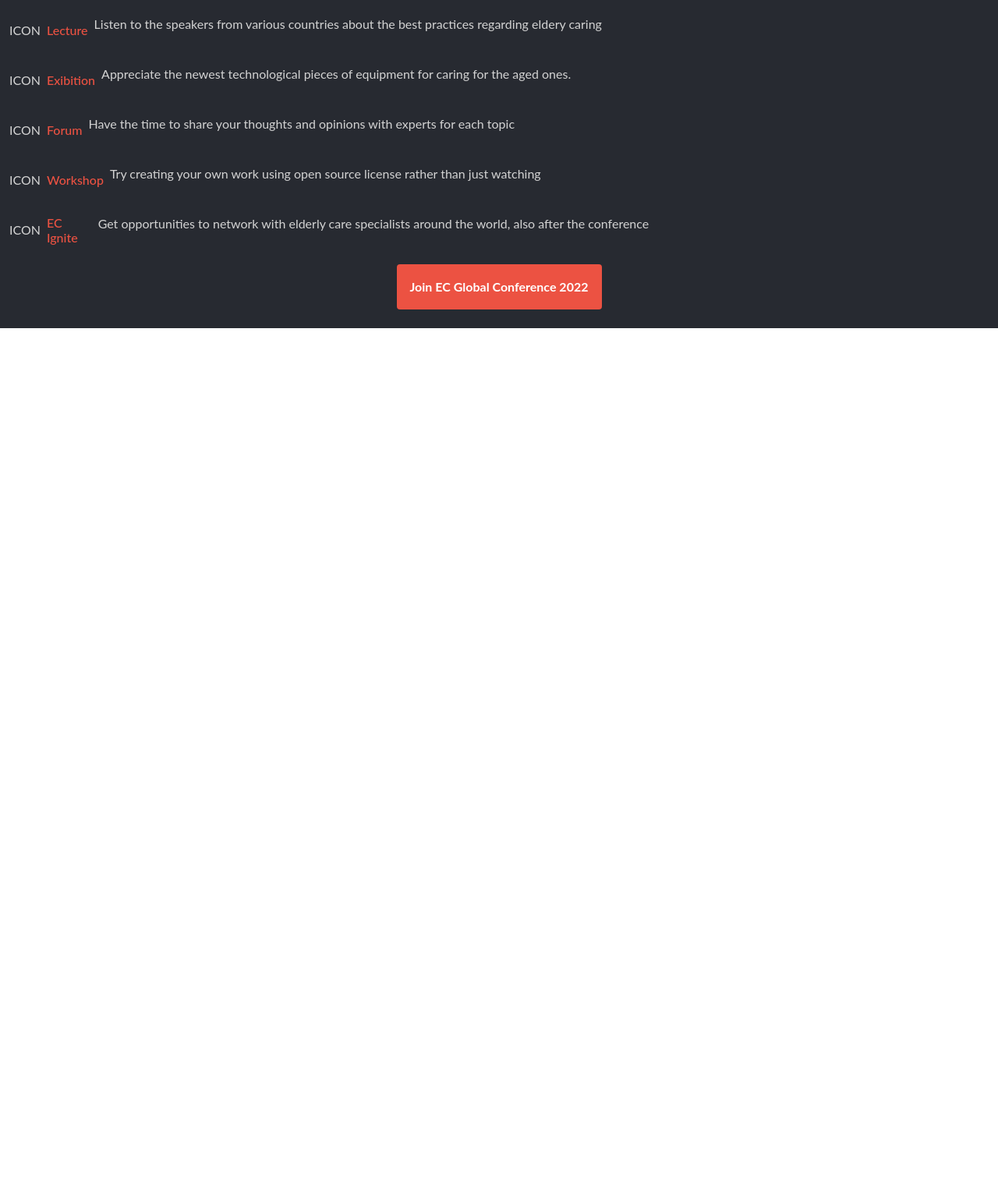
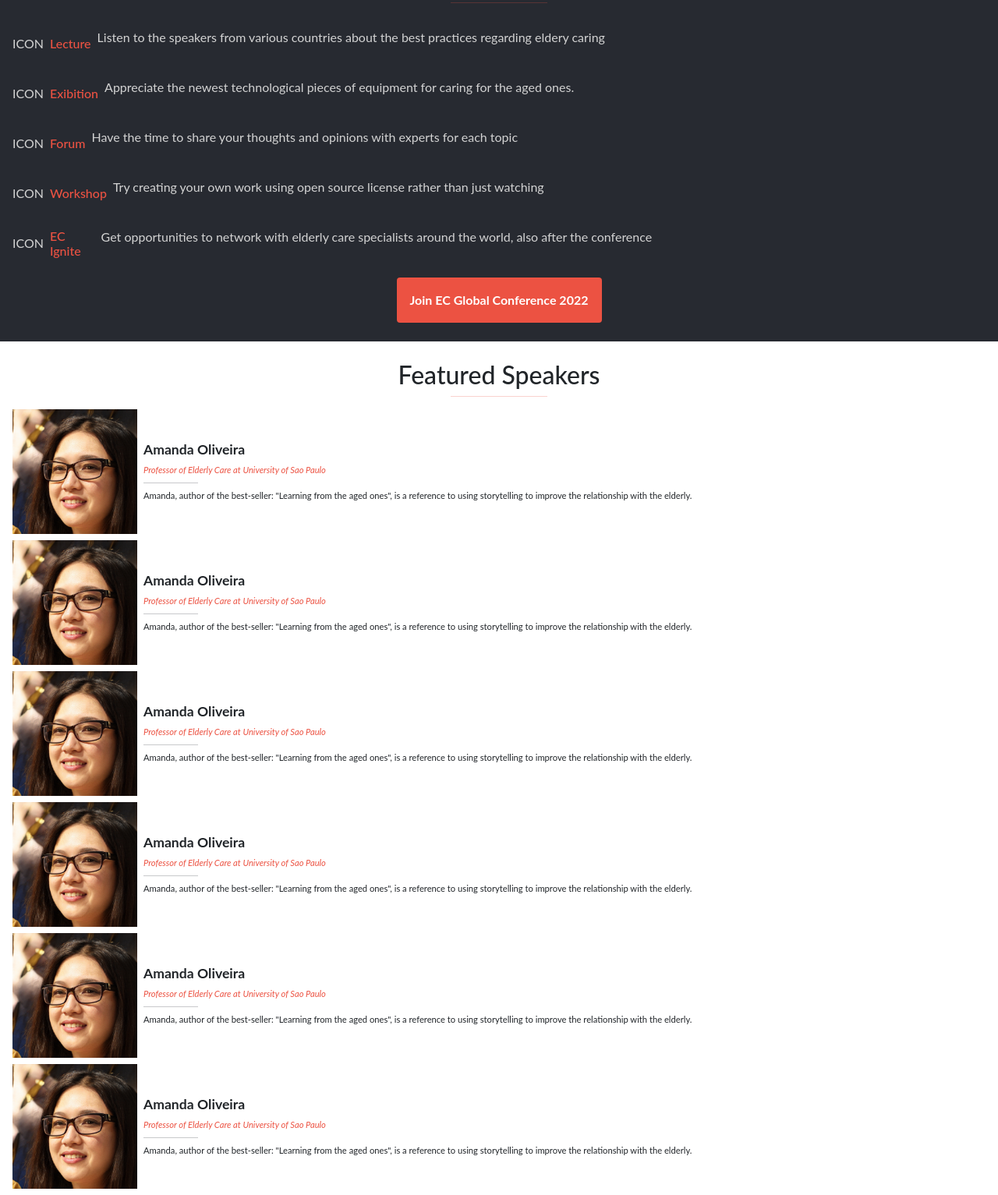
Before and after one commit to leopiresgoss/first-capstone, a website: page index.html in a window 1280 px wide. Shown: the part 553-2086 px from the top of the page at 78% size. Before the commit the page ends 974 px from the top, so only its background shows below. Drawn offline with nearby package versions, Linux system fonts and the light colour scheme; a web font is replaced by a local one.

Commit message:
Add speakers section
I also created images folder to store images

```diff
--- a/index.html
+++ b/index.html
@@ -49,8 +49,8 @@
     </nav>
   </header>
   <main>
-    <section id="headline" class="container-fluid d-flex align-items-center">
-      <div class="content px-2 d-flex flex-column">
+    <section id="headline" class="container-fluid px-3 d-flex align-items-center">
+      <div class="content d-flex flex-column">
         <h5 class="before-title mt-4">"Hello! Sharing world!"</h5>
         <h1 class="title mb-4">ELDERLY CARE<br>GLOBAL CONFERENCE<br>2022</h1>
         <p class="description mb-4">Lorem ipsum dolor sit amet consectetur adipisicing elit. Nostrum, hic distinctio nisi provident illo illum eligendi.</p>
@@ -60,8 +60,8 @@
         </div>
       </div>
     </section>
-    <section id="program" class="container-fluid">
-      <h2 class="title text-center pt-4">Main Program</h2>
+    <section id="program" class="container-fluid px-3">
+      <h2 class="title text-center pt-4 d-flex flex-column align-items-center">Main Program<hr></h2>
       <div class="cards">
         <div class="row row-cols-1 gap-4 mt-4">
           <div class="col d-flex">
@@ -95,6 +95,72 @@
         <a type="button" href="#" class="btn join-conference my-4">Join EC Global Conference 2022</a>
       </div>
     </section>
+    <section id="speakers" class="container-fluid px-3">
+      <h2 class="title d-flex flex-column align-items-center pt-4">Featured Speakers<hr></h2>
+      <div class="cards my-2">
+        <div class="row row-cols-1 gap-2 mt-2">
+          <div class="col d-flex gap-2 align-items-center">
+            <img src="images/speakers/avatar-amanda.jpg" alt="Avatar of Amanda">
+            <div class="details d-flex flex-column">
+              <h5 class="name">Amanda Oliveira</h5>
+              <p class="about">Professor of Elderly Care at University of Sao Paulo</p>
+              <hr>
+              <p class="more-info">Amanda, author of the best-seller: "Learning from the aged ones", is a reference to using storytelling to improve the relationship with the elderly. </p>
+            </div>
+          </div>
+          <div class="col d-flex gap-2 align-items-center">
+            <img src="images/speakers/avatar-amanda.jpg" alt="Avatar of Amanda">
+            <div class="details d-flex flex-column">
+              <h5 class="name">Amanda Oliveira</h5>
+              <p class="about">Professor of Elderly Care at University of Sao Paulo</p>
+              <hr>
+              <p class="more-info">Amanda, author of the best-seller: "Learning from the aged ones", is a reference to using storytelling to improve the relationship with the elderly. </p>
+            </div>
+          </div>
+        </div>
+        <div class="row row-cols-1 gap-2 mt-2">
+          <div class="col d-flex gap-2 align-items-center">
+            <img src="images/speakers/avatar-amanda.jpg" alt="Avatar of Amanda">
+            <div class="details d-flex flex-column">
+              <h5 class="name">Amanda Oliveira</h5>
+              <p class="about">Professor of Elderly Care at University of Sao Paulo</p>
+              <hr>
+              <p class="more-info">Amanda, author of the best-seller: "Learning from the aged ones", is a reference to using storytelling to improve the relationship with the elderly. </p>
+            </div>
+          </div>
+          <div class="col d-flex gap-2 align-items-center">
+            <img src="images/speakers/avatar-amanda.jpg" alt="Avatar of Amanda">
+            <div class="details d-flex flex-column">
+              <h5 class="name">Amanda Oliveira</h5>
+              <p class="about">Professor of Elderly Care at University of Sao Paulo</p>
+              <hr>
+              <p class="more-info">Amanda, author of the best-seller: "Learning from the aged ones", is a reference to using storytelling to improve the relationship with the elderly. </p>
+            </div>
+          </div>
+        </div>
+        <div class="row row-cols-1 gap-2 mt-2">
+          <div class="col d-flex gap-2 align-items-center">
+            <img src="images/speakers/avatar-amanda.jpg" alt="Avatar of Amanda">
+            <div class="details d-flex flex-column">
+              <h5 class="name">Amanda Oliveira</h5>
+              <p class="about">Professor of Elderly Care at University of Sao Paulo</p>
+              <hr>
+              <p class="more-info">Amanda, author of the best-seller: "Learning from the aged ones", is a reference to using storytelling to improve the relationship with the elderly. </p>
+            </div>
+          </div>
+          <div class="col d-flex gap-2 align-items-center">
+            <img src="images/speakers/avatar-amanda.jpg" alt="Avatar of Amanda">
+            <div class="details d-flex flex-column">
+              <h5 class="name">Amanda Oliveira</h5>
+              <p class="about">Professor of Elderly Care at University of Sao Paulo</p>
+              <hr>
+              <p class="more-info">Amanda, author of the best-seller: "Learning from the aged ones", is a reference to using storytelling to improve the relationship with the elderly. </p>
+            </div>
+          </div>
+        </div>
+
+      </div>
+    </section>
   </main>
   <footer></footer>
   <!-- bootstrap script -->
--- a/style.css
+++ b/style.css
@@ -21,7 +21,8 @@
 #nav-join-btn,
 .before-title,
 #headline .title,
-#program h6 {
+#program h6,
+.details .about {
   color: #ec5242;
 }
 
@@ -43,6 +44,14 @@
   border: 4px solid #ec5242;
   width: 140px;
   text-align: center;
+}
+
+section hr {
+  margin: 0;
+  width: 10%;
+  height: 3px;
+  margin: 0.5rem 0;
+  color: #ec5242;
 }
 
 /* headline */
@@ -96,3 +105,29 @@
   font-weight: bold;
   padding: 16px 16px;
 }
+
+/* speakers */
+#speakers img {
+  width: 160px;
+  height: 160px;
+}
+
+.details .name {
+  font-weight: bold;
+  font-size: 1.1rem;
+}
+
+.details .about {
+  font-size: 0.7rem;
+  font-style: italic;
+  margin: 0;
+}
+
+.details hr {
+  color: #272a31;
+}
+
+.details .more-info {
+  font-size: 0.7rem;
+  margin: 0;
+}
```
Also changed, not shown: images/speakers/avatar-amanda.jpg (added).
